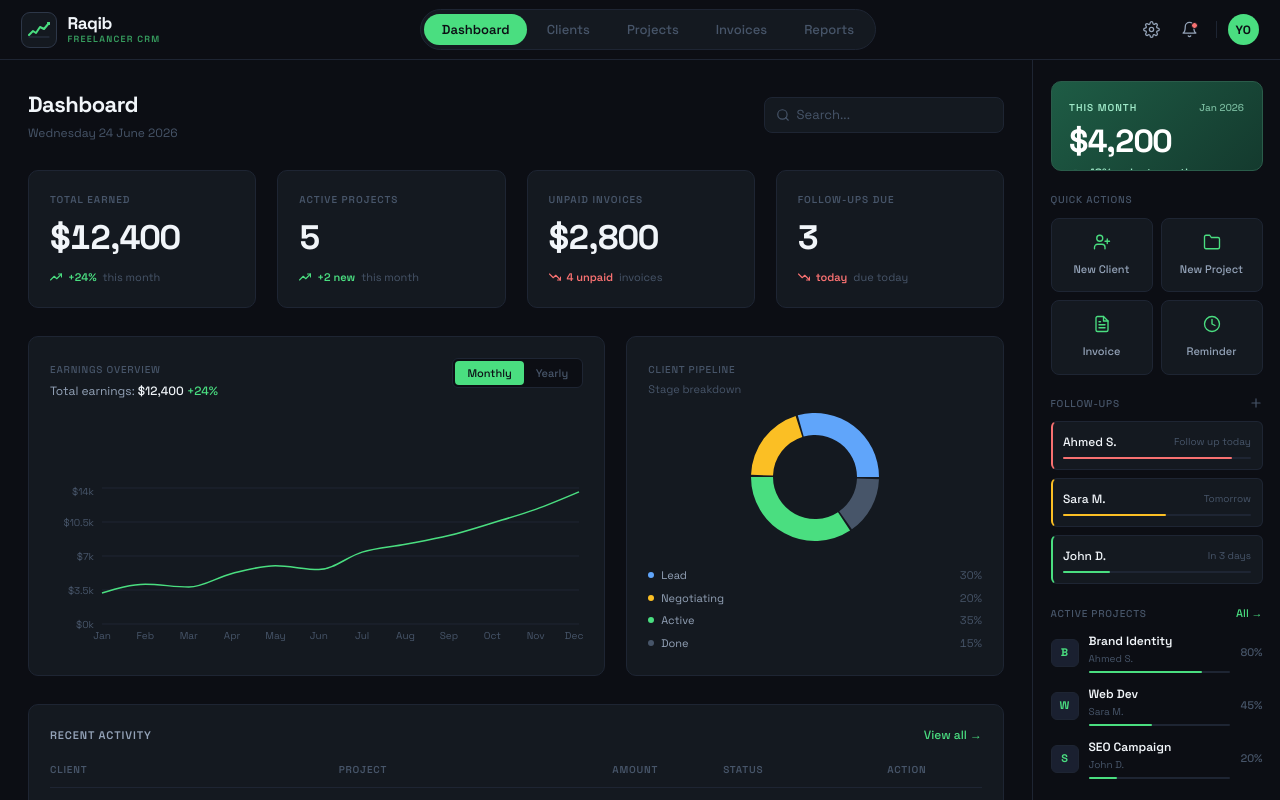
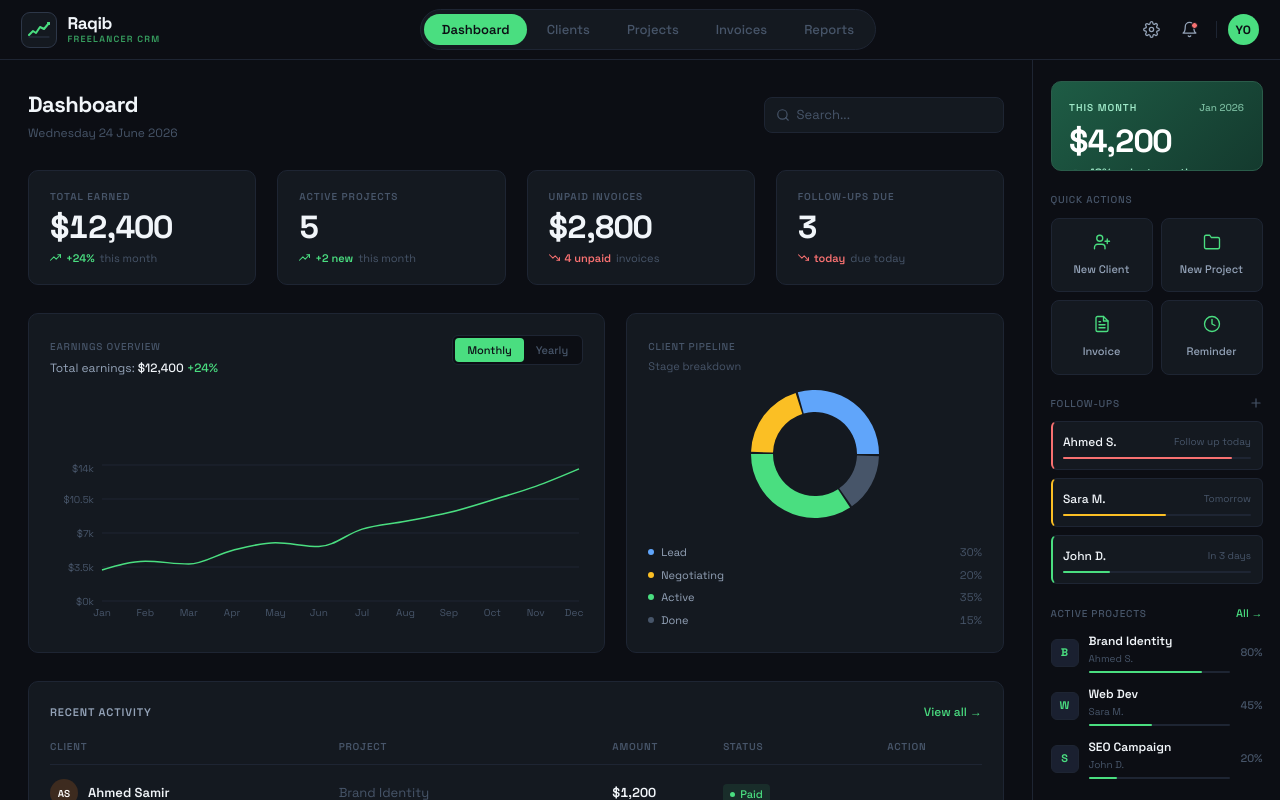
Before and after one commit to Achrafcodes/raqib, a React (Vite) app in the folder frontend/: page / in a window 1280 px wide. Built offline with nearby package versions, Linux system fonts and the light colour scheme.

Commit message:
fix(stat-cards): compact height to match Figma
Reduce py from p-6 (24px) to py-5, mb-4 gaps to mb-2 on label and value.
Cards now ~100px tall matching the Figma design target.

```diff
--- a/frontend/src/components/ui/StatCard.tsx
+++ b/frontend/src/components/ui/StatCard.tsx
@@ -11,12 +11,12 @@ interface StatCardProps {
 
 export default function StatCard({ label, value, trendValue, trendText, trendColor, trendUp }: StatCardProps) {
   return (
-    <div className="bg-r-surface border border-r-border rounded-[10px] p-6 flex flex-col gap-0 hover:border-r-b2 transition-colors">
-      <span className="text-[10px] font-semibold text-r-3 uppercase tracking-[0.1em] mb-4">{label}</span>
-      <span className="text-[34px] font-bold text-r-1 tabular-nums leading-none tracking-tight mb-4">{value}</span>
-      <div className="flex items-center gap-[6px]">
+    <div className="bg-r-surface border border-r-border rounded-[10px] px-6 py-5 flex flex-col hover:border-r-b2 transition-colors">
+      <span className="text-[10px] font-semibold text-r-3 uppercase tracking-[0.1em] mb-2">{label}</span>
+      <span className="text-[32px] font-bold text-r-1 tabular-nums leading-none tracking-tight mb-2">{value}</span>
+      <div className="flex items-center gap-[5px]">
         <span style={{ color: trendColor }}>
-          {trendUp ? <TrendUpIcon size={12} /> : <TrendDownIcon size={12} />}
+          {trendUp ? <TrendUpIcon size={11} /> : <TrendDownIcon size={11} />}
         </span>
         <span className="text-[11px] font-semibold" style={{ color: trendColor }}>{trendValue}</span>
         {trendText && <span className="text-[11px] text-r-3">{trendText}</span>}
```
